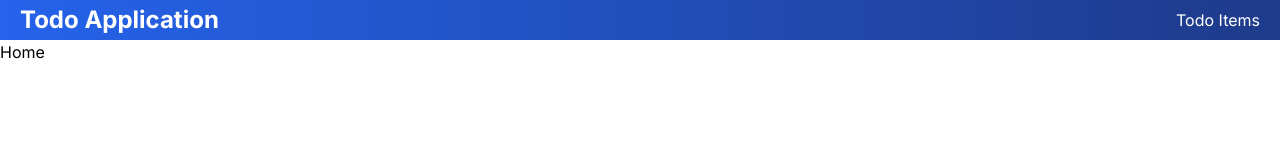
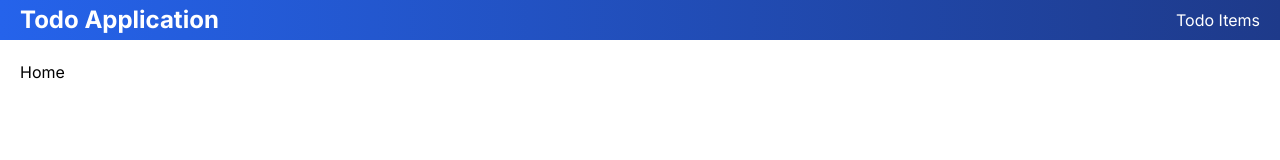
Before and after one commit to vishipayyallore/learn-reactjs-in-2024, a Next.js app in the folder todo-njs/: page / in a window 1280 px wide. Shown: the top 160 px of the page. Built offline with nearby package versions, Linux system fonts and the light colour scheme.

Commit message:
Update layout.jsx

```diff
--- a/todo-njs/src/app/layout.jsx
+++ b/todo-njs/src/app/layout.jsx
@@ -14,7 +14,9 @@
       <body className={inter.className} suppressHydrationWarning={true}>
         <div>
           <Header />
-          {children}
+          <div className="p-5">
+            {children}
+          </div>
         </div>
       </body>
     </html>
```
